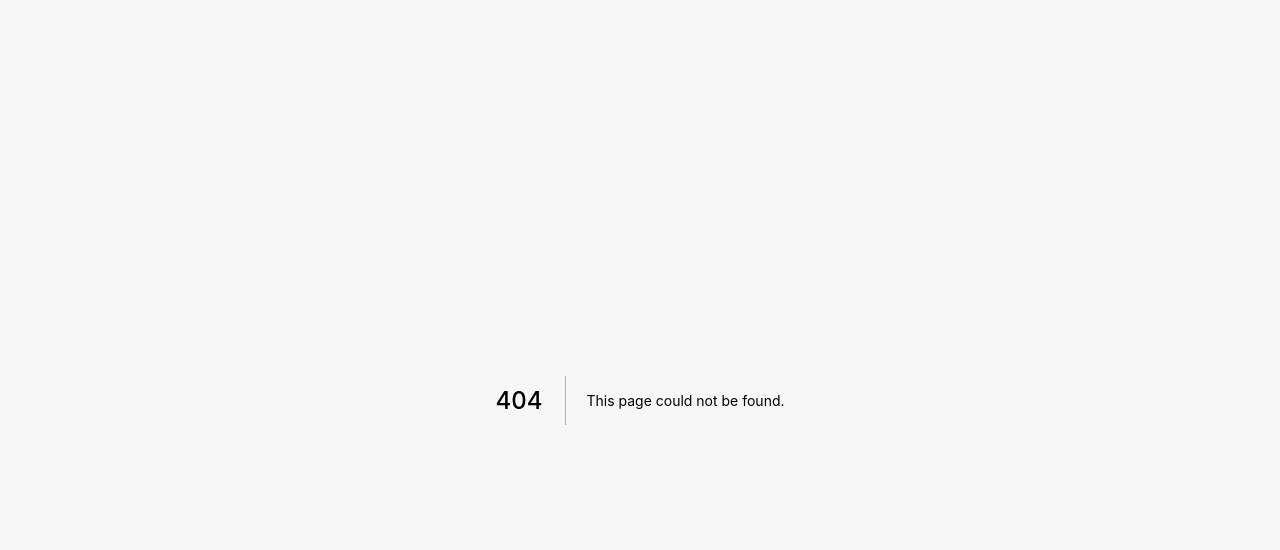
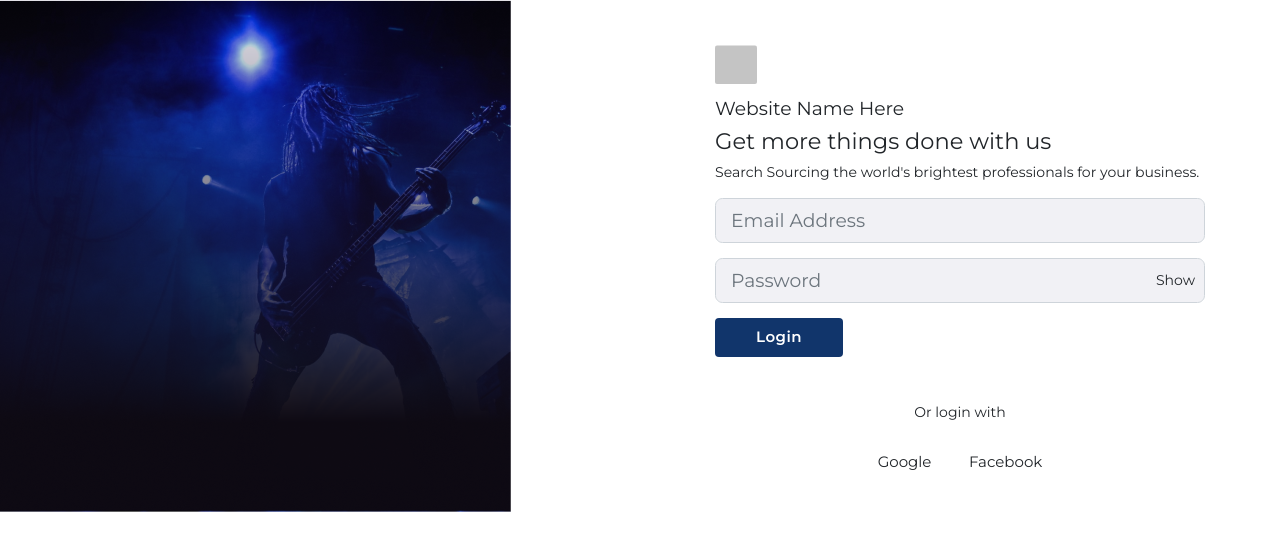
Before and after one commit to ashiqul33/melody, a Next.js app: page /login in a window 1280 px wide. Before the commit this address had no page. Shown: the top 550 px of the page. Built offline with nearby package versions, Linux system fonts and the light colour scheme.

Commit message:
login component and route added

```diff
--- a/components/courses/Courses.tsx
+++ b/components/courses/Courses.tsx
@@ -1,10 +1,11 @@
 import { FeaturedCourse, Header } from "components";
+import { NextPage } from "next";
 import React from "react";
 
 import courseLogo from "../../assets/images/courses1.svg";
 import trainerImage from "../../assets/images/trainer.svg";
 
-const Courses = () => {
+const Courses: NextPage = () => {
   return (
     <div>
       <Header />
--- /dev/null
+++ b/pages/login/index.tsx
@@ -0,0 +1,64 @@
+import { NextPage } from "next";
+import Image from "next/image";
+import React from "react";
+
+import loginBanner from "../../assets/images/login-banner.png";
+import logoDemo from "../../assets/images/logo-demo.svg";
+
+const Login: NextPage = () => {
+  return (
+    <div className="login_page">
+      <div className="login_banner_section">
+        <Image
+          src={loginBanner}
+          className="login_banner_section_img"
+          alt="..."
+        />
+      </div>
+      <div className="login_form_section">
+        <div className="login_form_section-header d-none d-sm-block">
+          <div className="logo_box mb-2">
+            <Image src={logoDemo} alt="..." />
+          </div>
+          <h5>Website Name Here</h5>
+          <h4>Get more things done with us</h4>
+          <p>
+            Search Sourcing the world&apos;s brightest professionals for your
+            business.
+          </p>
+        </div>
+        <form>
+          <div className="mb-3">
+            <input
+              type="email"
+              className="form-control form-control-lg shadow-none bg-gray"
+              placeholder="Email Address"
+            />
+          </div>
+          <div className="mb-4 mb-sm-3 position-relative">
+            <input
+              type="password"
+              className="form-control form-control-lg shadow-none bg-gray"
+              placeholder="Password"
+            />
+            <span className="password_show_hide">Show</span>
+          </div>
+          <div className="mb-5">
+            <button type="submit" className="btn signin_btn">
+              Login
+            </button>
+          </div>
+        </form>
+        <div className="">
+          <p className="text-center">Or login with</p>
+          <div className="text-center">
+            <a className="btn border-0 m-2">Google</a>
+            <a className="btn border-0 m-2">Facebook</a>
+          </div>
+        </div>
+      </div>
+    </div>
+  );
+};
+
+export default Login;
```
Also changed, not shown: components/Home/Header.tsx (+11 -9 lines).
